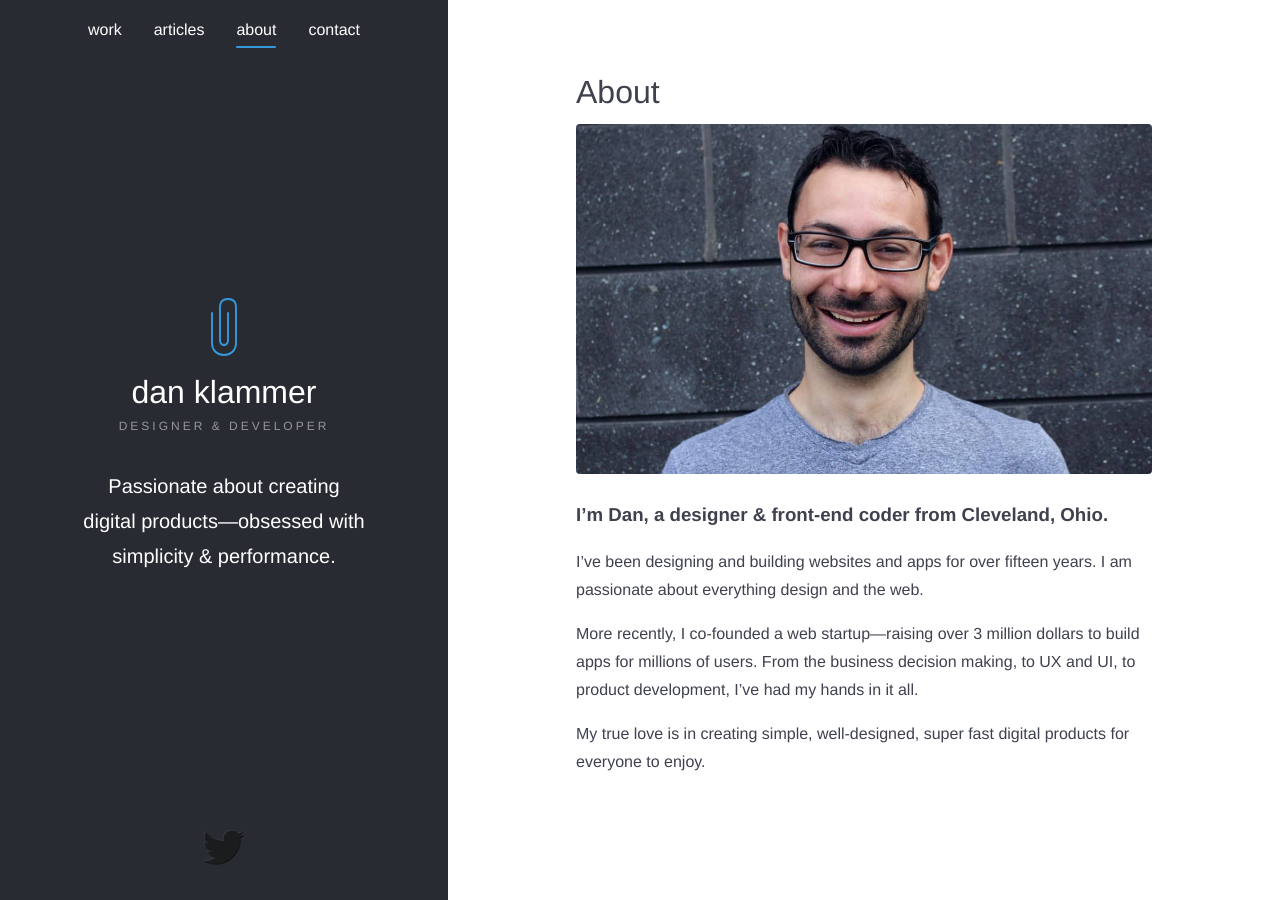
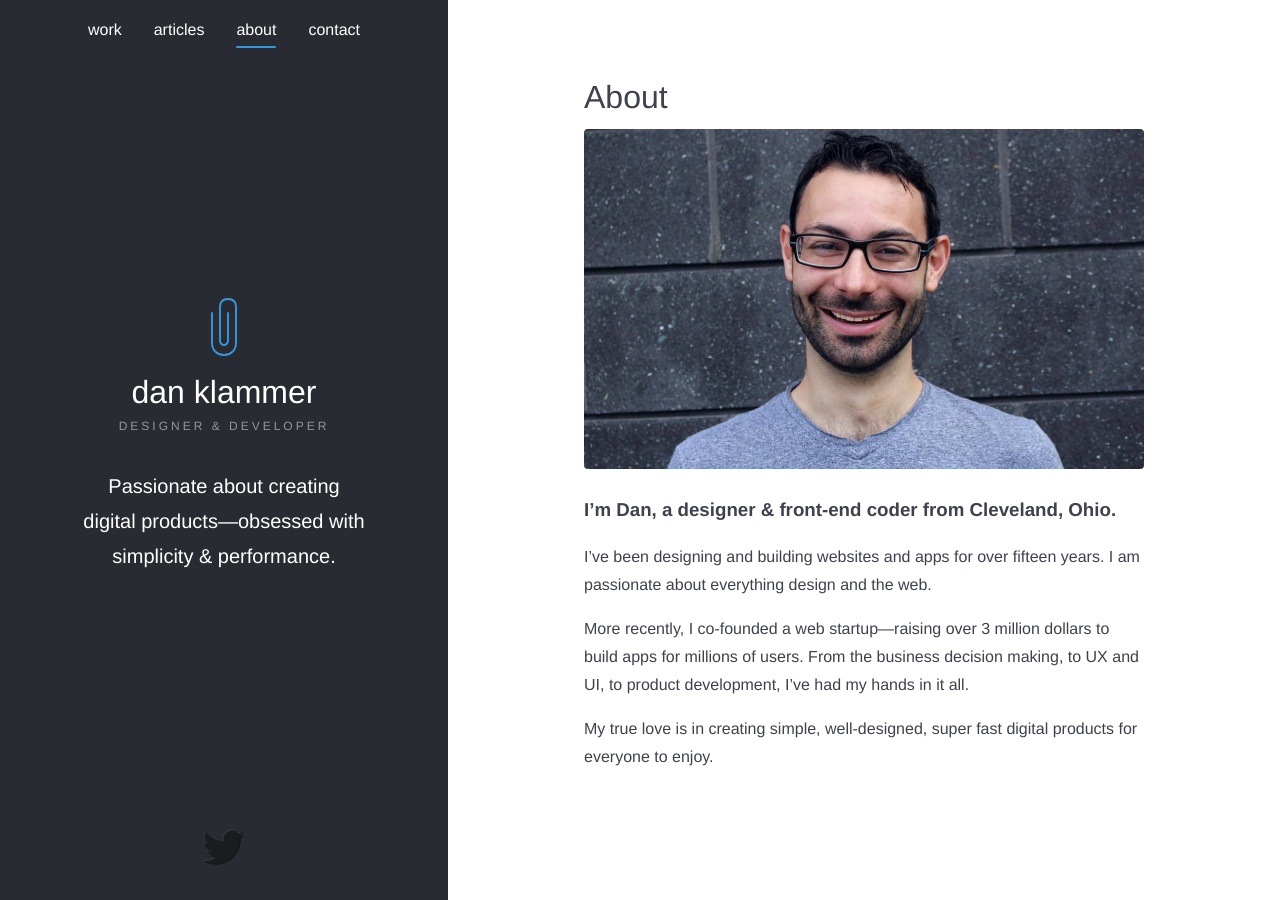
Before and after one commit to danklammer/danklammer.github.io, a Jekyll site: the page built from about.md, in a window 1280 px wide. Built offline with Jekyll 4.4.1, drawn with Linux system fonts in a browser that asks for light colours.

Commit message:
Tighten text width a bit

```diff
--- a/css/main.scss
+++ b/css/main.scss
@@ -5,7 +5,7 @@
 
 //Variables
 $lg-breakpoint: 60rem;
-$sm-breakpoint: 36rem;
+$sm-breakpoint: 35rem;
 
 
 // Font Family
@@ -76,7 +76,7 @@ $sm-breakpoint: 36rem;
 .img-zoom.zoom img {
     width: 100vw;
     max-width: 100vw;
-    margin-left: calc((32rem/2) - 50vw);
+    margin-left: calc((33rem/2) - 50vw);
 }
 
 .highlight {
@@ -115,7 +115,7 @@ $sm-breakpoint: 36rem;
     .img-zoom.zoom img {
         width: 110vmin;
         max-width: 110vmin;
-        margin-left: calc((32rem/2) - 55vmin);
+        margin-left: calc((33rem/2) - 55vmin);
     }
 
     .lg-section { width: $sm-breakpoint }
```
